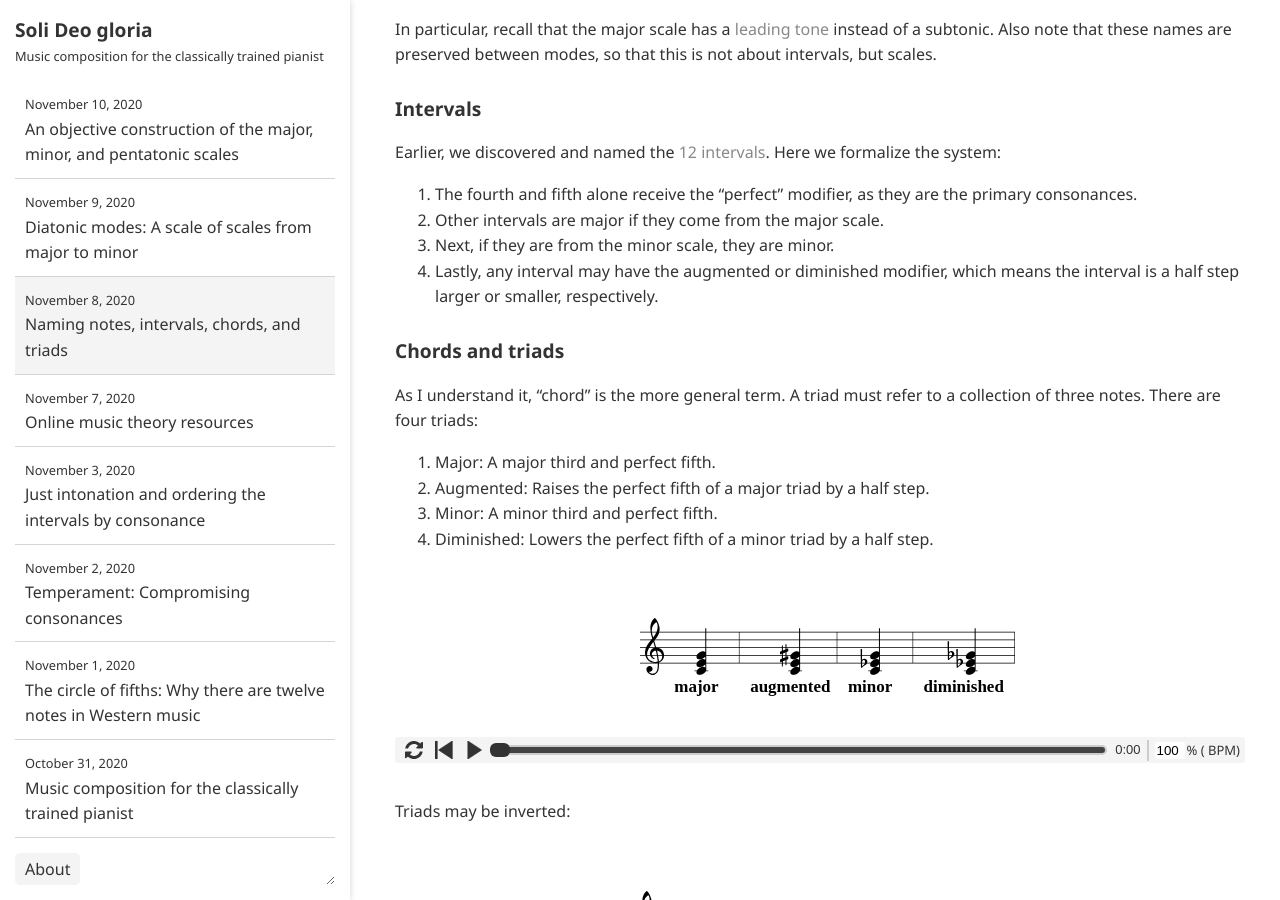
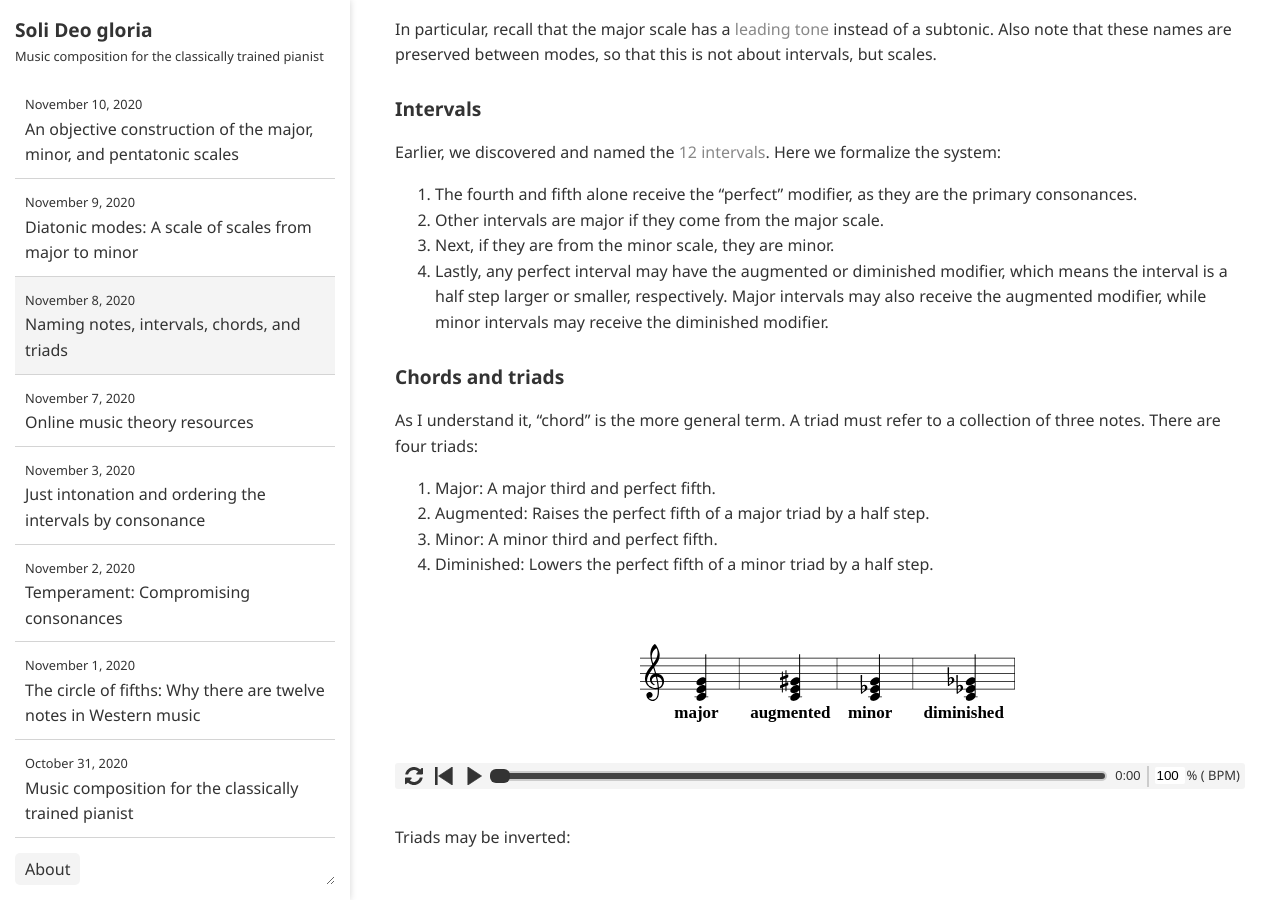
Before and after one commit to ansyblenetwork/sdg, a Jekyll site: the page built from _posts/2020-11-08-naming-notes-intervals.md, in a window 1280 px wide and 900 px high, scrolled down 839 px. Built offline with Jekyll 4.4.1, drawn with Linux system fonts in a browser that asks for light colours.

Commit message:
Update 2020-11-08-naming-notes-intervals.md

```diff
--- a/_posts/2020-11-08-naming-notes-intervals.md
+++ b/_posts/2020-11-08-naming-notes-intervals.md
@@ -51,7 +51,7 @@ Earlier, we discovered and named the [12 intervals]({{ "" | relative_url }}{% po
 1. The fourth and fifth alone receive the "perfect" modifier, as they are the primary consonances.
 2. Other intervals are major if they come from the major scale.
 3. Next, if they are from the minor scale, they are minor.
-4. Lastly, any interval may have the augmented or diminished modifier, which means the interval is a half step larger or smaller, respectively.
+4. Lastly, any perfect interval may have the augmented or diminished modifier, which means the interval is a half step larger or smaller, respectively. Major intervals may also receive the augmented modifier, while minor intervals may receive the diminished modifier.
 
 ### Chords and triads
 
```
